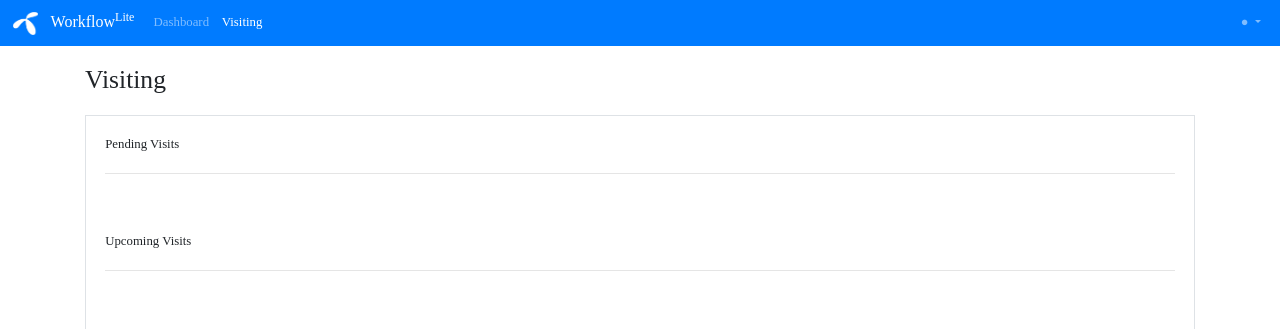
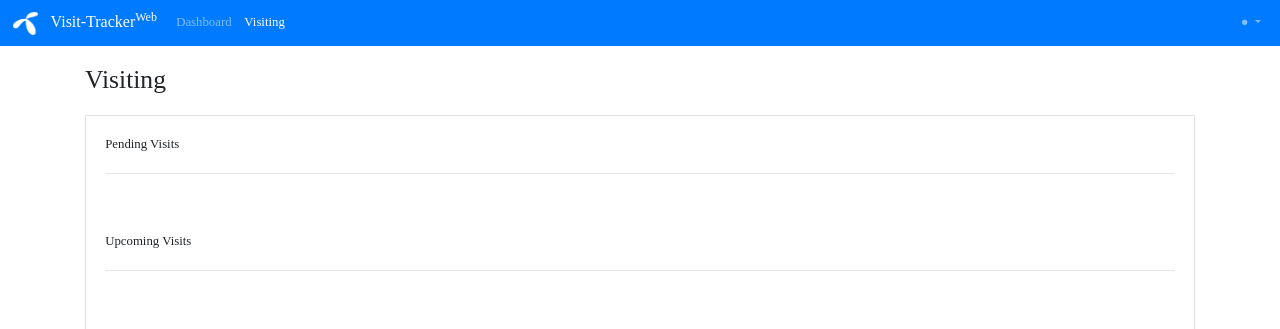
Before and after one commit to Grameenphone-Workflow/Grameenphone-Workflow-Management, a Django app: template templates/visiting_home.html in a window 1280 px wide. Shown: the top 329 px of the page. Run offline with Django 3.2, Linux system fonts and the light colour scheme; the template is opened without the code that fills it: values that come from a table or form of the project are taken from there, others are empty; tables that the repository leaves empty hold one stand-in row (values such as "Sample post"); some libraries are stand-ins or nearby versions; some web fonts are replaced.

Commit message:
Change navbar brand for visiting UIs

```diff
--- a/templates/visiting_home.html
+++ b/templates/visiting_home.html
@@ -93,7 +93,7 @@
 <body>
     <nav class="navbar navbar-expand-lg navbar-dark bg-primary sticky-top">
         <a class="navbar-brand" href="../dashboard/"><img src="{% static '/images/white-telenor.png' %}" width="25px"
-                class="mr-3">Workflow<sup class="font-weight-light">Lite</sup></a>
+                class="mr-3">Visit-Tracker<sup class="font-weight-light">Web</sup></a>
         <button class="navbar-toggler" type="button" data-toggle="collapse" data-target="#navbarNavAltMarkup"
             aria-controls="navbarNavAltMarkup" aria-expanded="false" aria-label="Toggle navigation">
             <span class="navbar-toggler-icon"></span>
```
